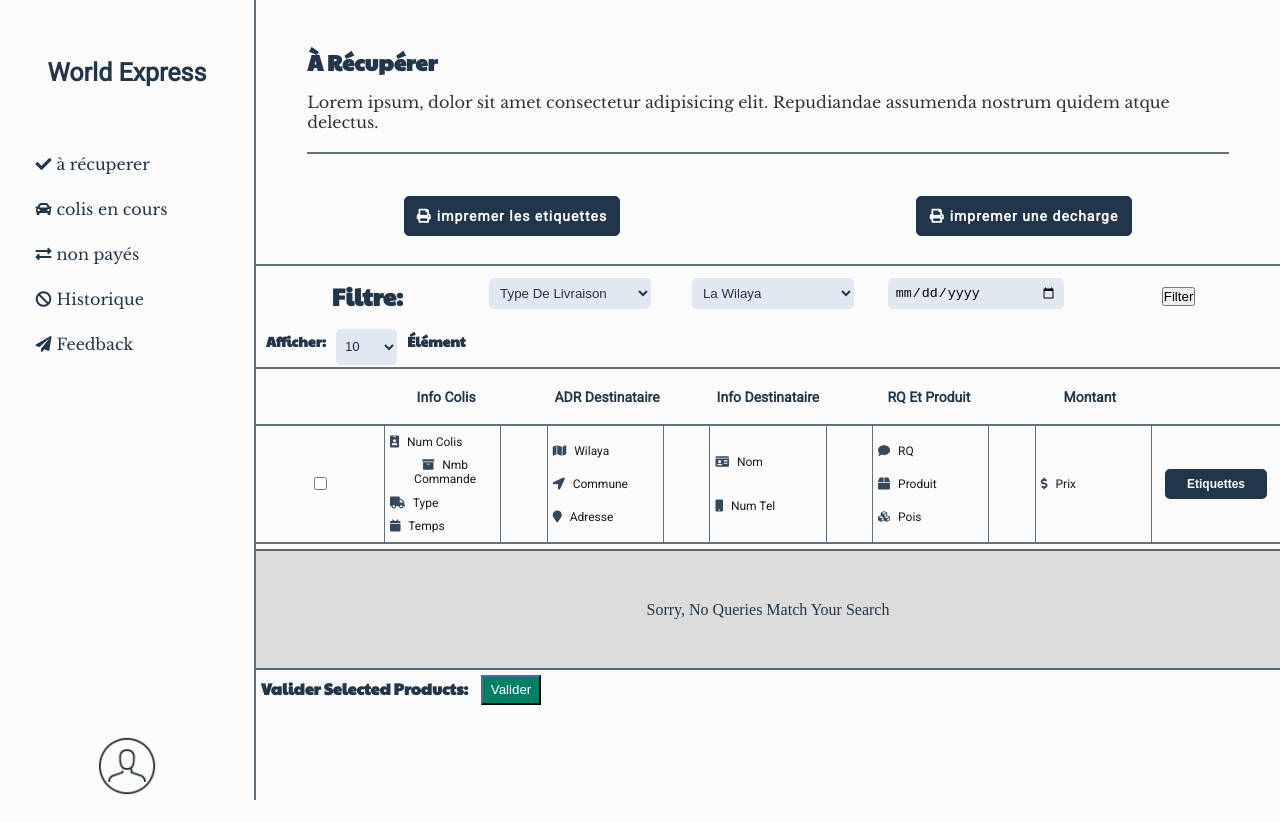
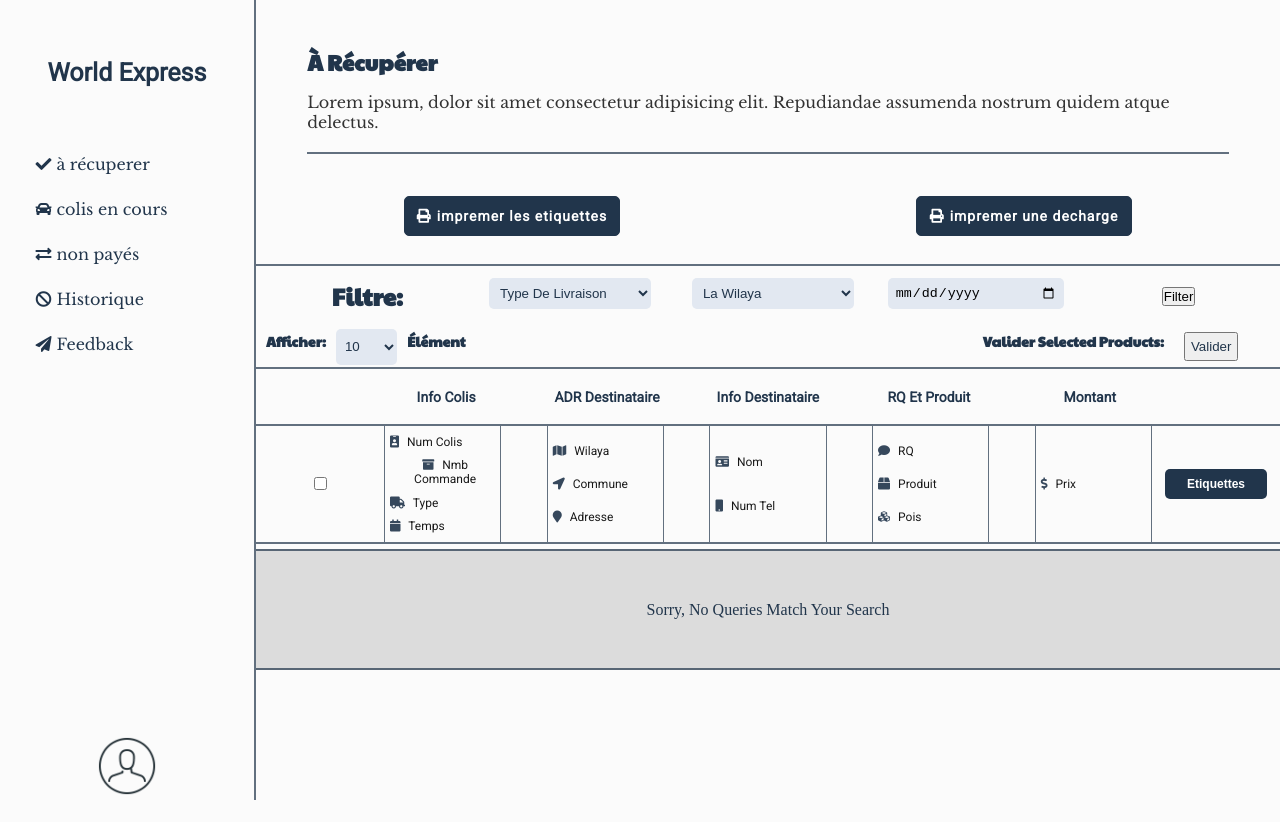
Before and after one commit to Mehdi-Guendouz/projet-2cp, a plain HTML site: page site commerce/livreur/arecuperer_livreur.html in a window 1280 px wide. Drawn offline with nearby package versions, Linux system fonts and the light colour scheme.

Commit message:
updat2.0

```diff
--- a/site commerce/livreur/arecuperer_livreur.html
+++ b/site commerce/livreur/arecuperer_livreur.html
@@ -145,6 +145,12 @@
                             </select>
                             <label for="nmb_afficher">élément</label>
                         </div>
+                        <div class="select_delivery">
+                            <!--{% if object_list %}-->
+                            <label for="submit">valider selected products: </label>
+                            <button type = "submit">Valider</button>
+                            <!-- {% endif %}-->
+                        </div>
                     </div>
                     <div class="titles_colis form1">
                         <div>
@@ -182,12 +188,9 @@
                     </div>
                 </div>
                 <div class="element_desc">
-                    <form method="POST" action="" class="form_recuperer">
-                        <label for="submit">valider selected products: </label>
-                        <button type = "submit">Valider</button>
-                    </form>
                     <!--{% for user in users %}-->
                     <div class="ele_container table_element">
+                        <form action=""></form>
                         <div class="mod_ele">
                             <input type = 'checkbox'  name = 'selection' class="checkbox_select">
                         </div>
```
Also changed, not shown: site commerce/admin/en_hub.html (+0 -2 lines).
